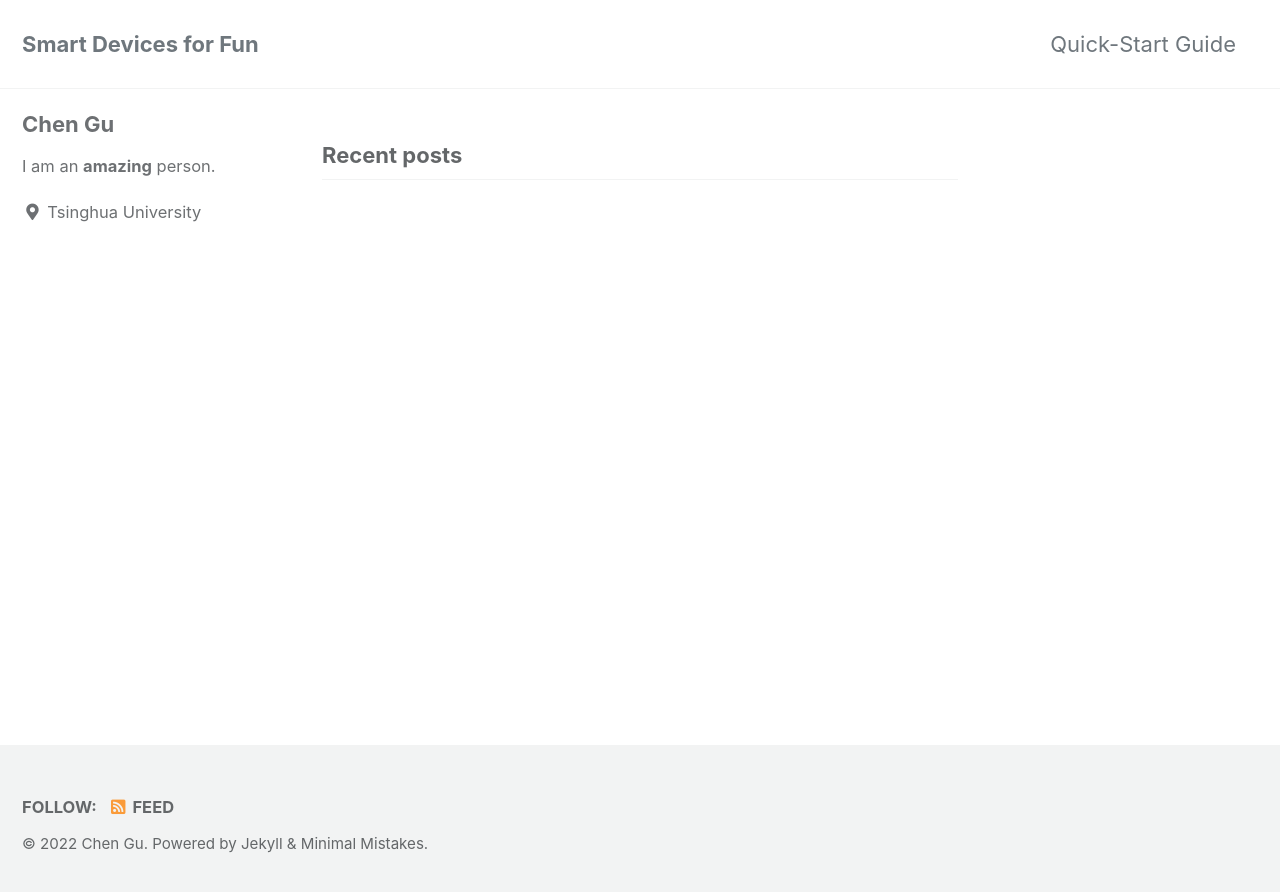
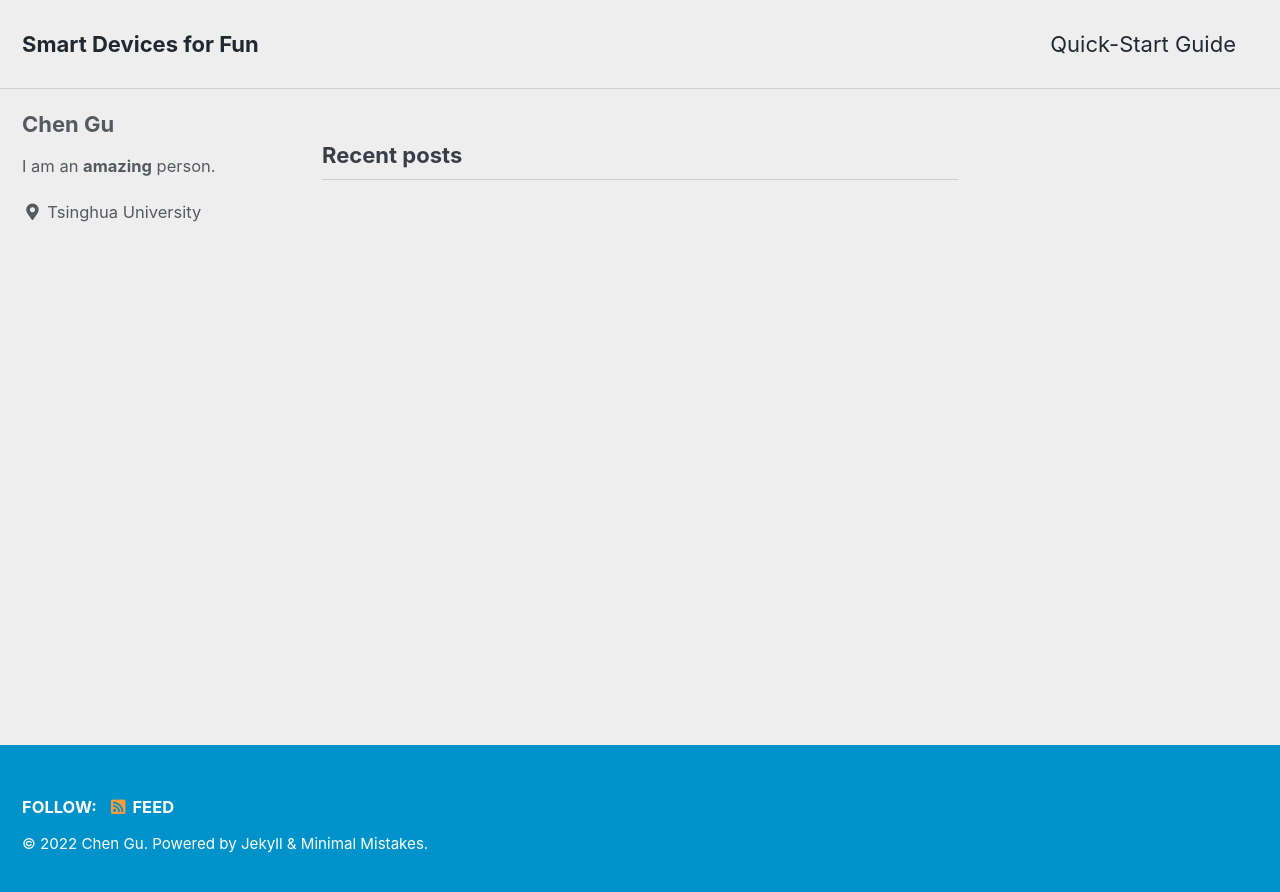
Before and after one commit to guchchcug/smart_device, a Jekyll site: the page built from index.html, in a window 1280 px wide. Shown: the top 892 px of the page. Built offline with Jekyll 4.4.1, drawn with Linux system fonts in a browser that asks for light colours; cached includes are drawn as plain includes; the list of posts is cut into pages by our own code.

Commit message:
Update _config.yml

```diff
--- a/_config.yml
+++ b/_config.yml
@@ -12,7 +12,7 @@
 
 # theme                  : "minimal-mistakes-jekyll"
 remote_theme           : "mmistakes/minimal-mistakes"
-minimal_mistakes_skin    : "default" # "air", "aqua", "contrast", "dark", "dirt", "neon", "mint", "plum", "sunrise"
+minimal_mistakes_skin    : "air" # "air", "aqua", "contrast", "dark", "dirt", "neon", "mint", "plum", "sunrise"
 
 # Site Settings
 locale                   : "en-US"
@@ -20,7 +20,7 @@
 title_separator          : "-"
 subtitle                 : # site tagline that appears below site title in masthead
 name                     : "Chen Gu"
-description              : "An amazing website."
+description              : "We build cool smart devices."
 url                      : # the base hostname & protocol for your site e.g. "https://mmistakes.github.io"
 baseurl                  : # the subpath of your site, e.g. "/blog"
 repository               : # GitHub username/repo-name e.g. "mmistakes/minimal-mistakes"
```
